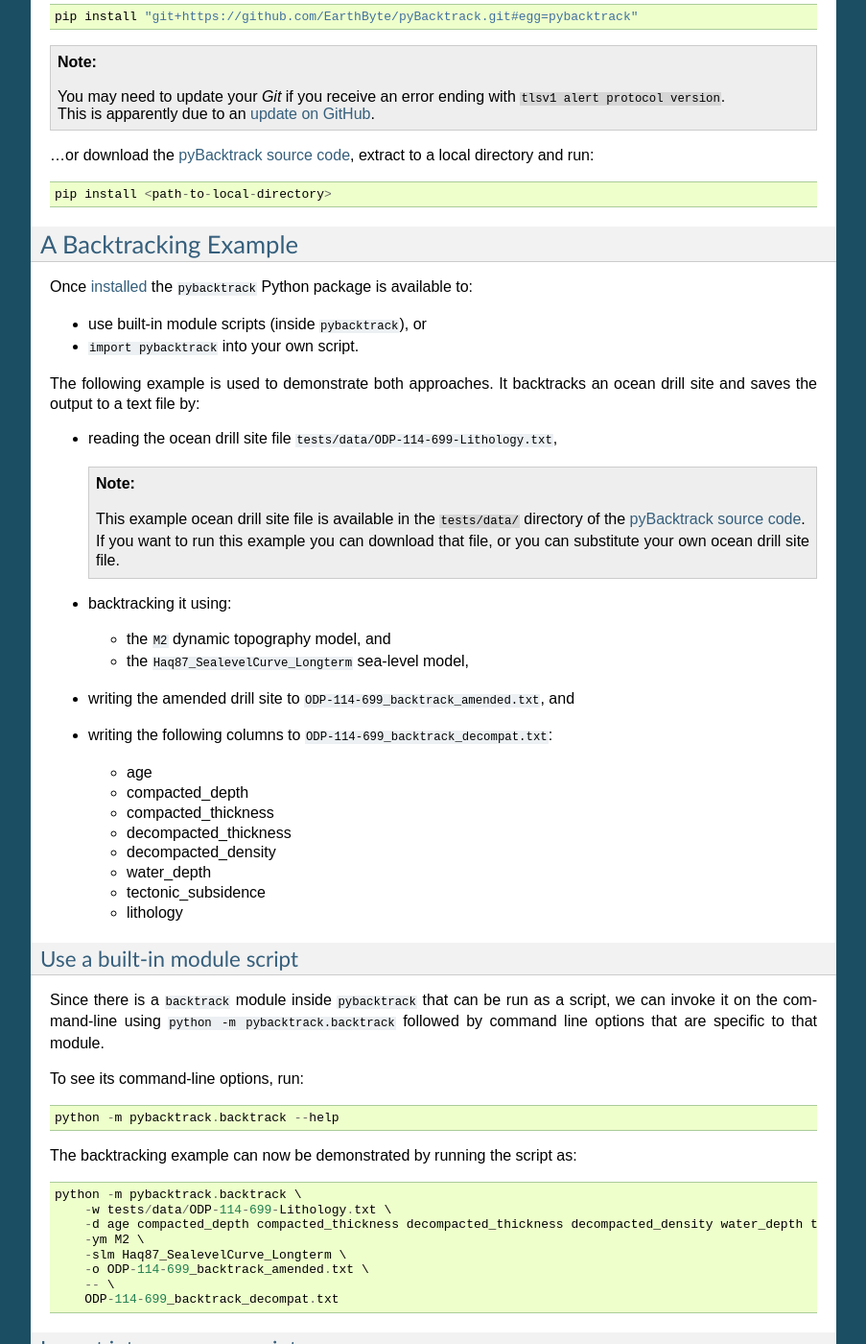
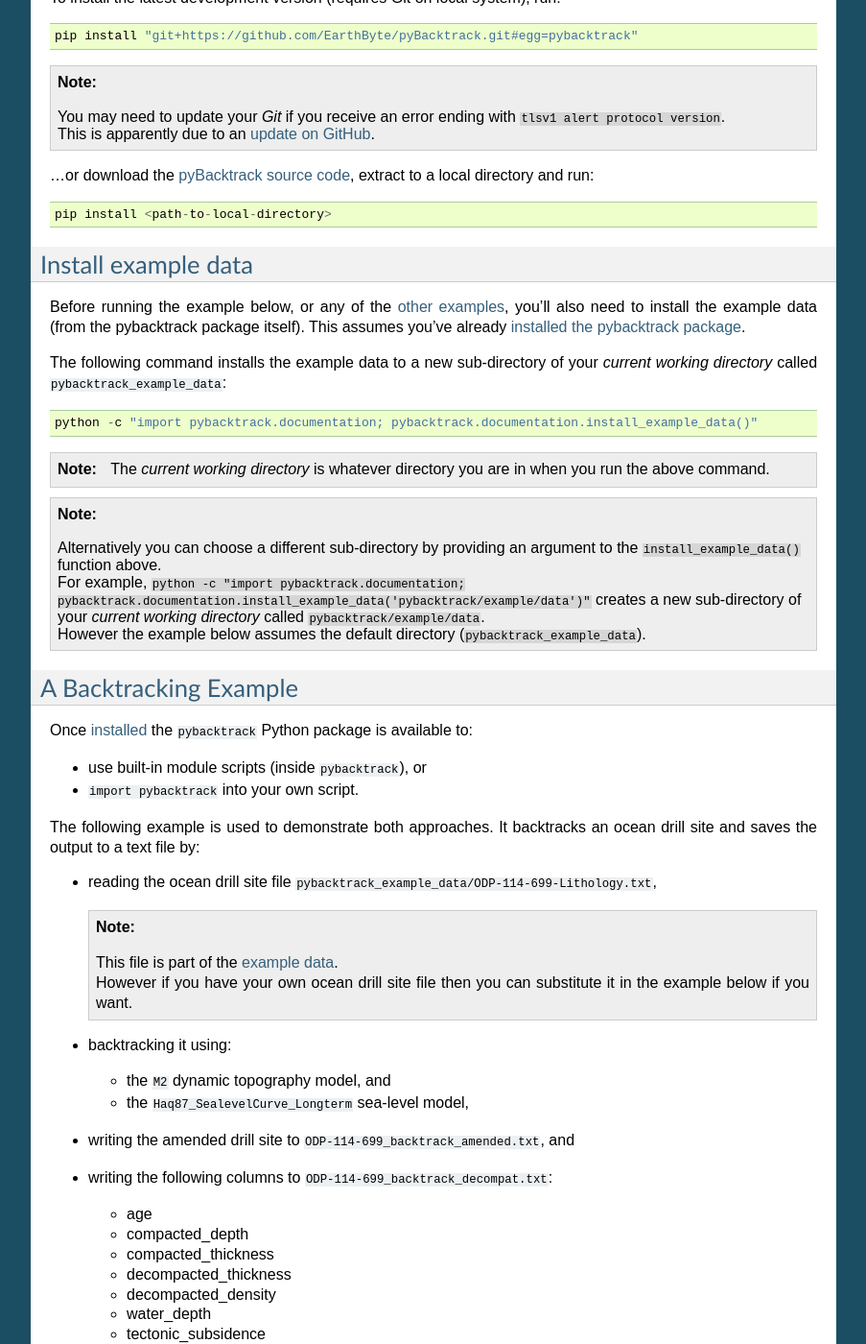
Before and after one commit to EarthByte/pyBacktrack, a Sphinx documentation site: the page built from docs/pybacktrack_getting_started.rst, in a window 1280 px wide and 1400 px high, scrolled down 900 px. Shown: the whole window at 96% size, without its empty margins (198-1101 px from the left). Built offline with Sphinx 7.4.7, drawn with Linux system fonts in a browser that asks for light colours; some of the changed text lies outside the part shown.

Commit message:
Document how to install example data.

```diff
--- a/docs/pybacktrack_getting_started.rst
+++ b/docs/pybacktrack_getting_started.rst
@@ -20,7 +20,7 @@
 - `Generic Mapping Tools (GMT) <http://gmt.soest.hawaii.edu/>`_ (>=5.0.0)
 - `PyGPlates <http://www.gplates.org/>`_
 
-`NumPy` and `SciPy` are automatically installed by `pip` (see :ref:`installation <pybacktrack_installation>`), however `GMT` (version 5 or above) and `pyGPlates` need to be manually installed.
+`NumPy` and `SciPy` are automatically installed by `pip` (see :ref:`installation <pybacktrack_install_pybacktrack>`), however `GMT` (version 5 or above) and `pyGPlates` need to be manually installed.
 
 `GMT` is called via the command-line (shell) and so just needs to be in the PATH in order for `pyBacktrack` to find it.
 Also ensure that version 5 or above (supports NetCDF version 4) is installed since the :ref:`bundled grid files in pyBacktrack<pybacktrack_bundle_data>` are in NetCDF4 format.
@@ -29,10 +29,10 @@
 Installation instructions are available `here <http://www.gplates.org/docs/pygplates/index.html>`_.
 
 
-.. _pybacktrack_installation:
+.. _pybacktrack_install_pybacktrack:
 
-Installation
-------------
+Install pyBacktrack
+-------------------
 
 To install the latest stable version, run:
 ::
@@ -55,22 +55,43 @@
 
   pip install <path-to-local-directory>
 
+.. _pybacktrack_install_example_data:
+
+Install example data
+--------------------
+
+Before running the example below, or any of the :ref:`other examples <pygplates_examples>`, you'll also need to install the example data (from the pybacktrack package itself).
+This assumes you've already :ref:`installed the pybacktrack package <pybacktrack_install_pybacktrack>`.
+
+The following command installs the example data to a new sub-directory of your *current working directory* called ``pybacktrack_example_data``:
+
+.. code-block:: python
+
+    python -c "import pybacktrack.documentation; pybacktrack.documentation.install_example_data()"
+
+.. note:: The *current working directory* is whatever directory you are in when you run the above command.
+
+.. note:: | Alternatively you can choose a different sub-directory by providing an argument to the ``install_example_data()`` function above.
+          | For example, ``python -c "import pybacktrack.documentation; pybacktrack.documentation.install_example_data('pybacktrack/example/data')"``
+            creates a new sub-directory of your *current working directory* called ``pybacktrack/example/data``.
+          | However the example below assumes the default directory (``pybacktrack_example_data``).
+
 .. _pybacktrack_a_backtracking_example:
 
 A Backtracking Example
 ----------------------
 
-Once :ref:`installed <pybacktrack_installation>` the ``pybacktrack`` Python package is available to:
+Once :ref:`installed <pybacktrack_install_pybacktrack>` the ``pybacktrack`` Python package is available to:
 
 - use built-in module scripts (inside ``pybacktrack``), or
 - ``import pybacktrack`` into your own script.
 
 The following example is used to demonstrate both approaches. It backtracks an ocean drill site and saves the output to a text file by:
 
-- reading the ocean drill site file ``tests/data/ODP-114-699-Lithology.txt``,
+- reading the ocean drill site file ``pybacktrack_example_data/ODP-114-699-Lithology.txt``,
 
-  .. note:: | This example ocean drill site file is available in the ``tests/data/`` directory of the `pyBacktrack source code <https://github.com/EarthByte/pyBacktrack>`_.
-            | If you want to run this example you can download that file, or you can substitute your own ocean drill site file.
+  .. note:: | This file is part of the :ref:`example data <pybacktrack_install_example_data>`.
+            | However if you have your own ocean drill site file then you can substitute it in the example below if you want.
 
 - backtracking it using:
 
@@ -108,7 +129,7 @@
 .. code-block:: python
 
     python -m pybacktrack.backtrack \
-        -w tests/data/ODP-114-699-Lithology.txt \
+        -w pybacktrack_example_data/ODP-114-699-Lithology.txt \
         -d age compacted_depth compacted_thickness decompacted_thickness decompacted_density water_depth tectonic_subsidence lithology \
         -ym M2 \
         -slm Haq87_SealevelCurve_Longterm \
@@ -131,8 +152,8 @@
 
     import pybacktrack
 
-    # Input and output filenames (available in 'tests/data/' directory of pyBacktrack source code).
-    input_well_filename = 'tests/data/ODP-114-699-Lithology.txt'
+    # Input and output filenames.
+    input_well_filename = 'pybacktrack_example_data/ODP-114-699-Lithology.txt'
     amended_well_output_filename = 'ODP-114-699_backtrack_amended.txt'
     decompacted_output_filename = 'ODP-114-699_backtrack_decompat.txt'
 
```
Also changed, not shown: docs/pybacktrack_examples.rst (+7 -7 lines), 5 other files.
